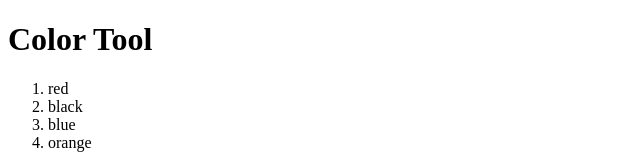
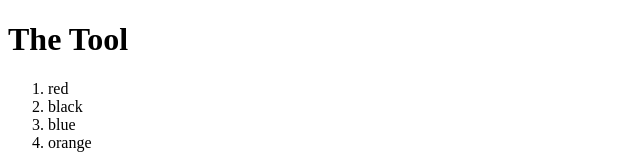
Before and after one commit to t4d-classes/react_04022020, a React (Create React App) app in the folder demo-app/: page / in a window 1280 px wide. Shown: the top 160 px of the page, without its empty margins (0-640 px from the left). Built offline with nearby package versions, Linux system fonts and the light colour scheme.

Commit message:
add code demos

```diff
--- a/demo-app/package.json
+++ b/demo-app/package.json
@@ -6,6 +6,7 @@
     "@testing-library/jest-dom": "^4.2.4",
     "@testing-library/react": "^9.3.2",
     "@testing-library/user-event": "^7.1.2",
+    "prop-types": "^15.7.2",
     "react": "^16.13.1",
     "react-dom": "^16.13.1",
     "react-scripts": "3.4.1"
--- a/demo-app/src/components/ColorTool.js
+++ b/demo-app/src/components/ColorTool.js
@@ -1,4 +1,6 @@
 import React, { useState } from 'react';
+
+import { ToolHeader } from './ToolHeader';
 
 export const ColorTool = ({ colors: initialColors }) => {
 
@@ -42,9 +44,7 @@ export const ColorTool = ({ colors: initialColors }) => {
 
 
   return <>
-    <header>
-      <h1>Color Tool</h1>
-    </header>
+    <ToolHeader />
     <ol>
       {colors.map(color => <li key={color.id}>{color.name}</li>)}
     </ol>
--- /dev/null
+++ b/demo-app/src/components/ToolHeader.js
@@ -0,0 +1,18 @@
+import React from 'react';
+import PropTypes from 'prop-types';
+
+export const ToolHeader = (props) => {
+
+  return <header>
+    <h1>{props.headerText}</h1>
+  </header>;
+
+};
+
+ToolHeader.propTypes = {
+  headerText: PropTypes.string,
+};
+
+ToolHeader.defaultProps = {
+  headerText: 'The Tool',
+};
```
Also changed, not shown: demo-app/exercises/exercise-7.md (added, +15 -0 lines).
